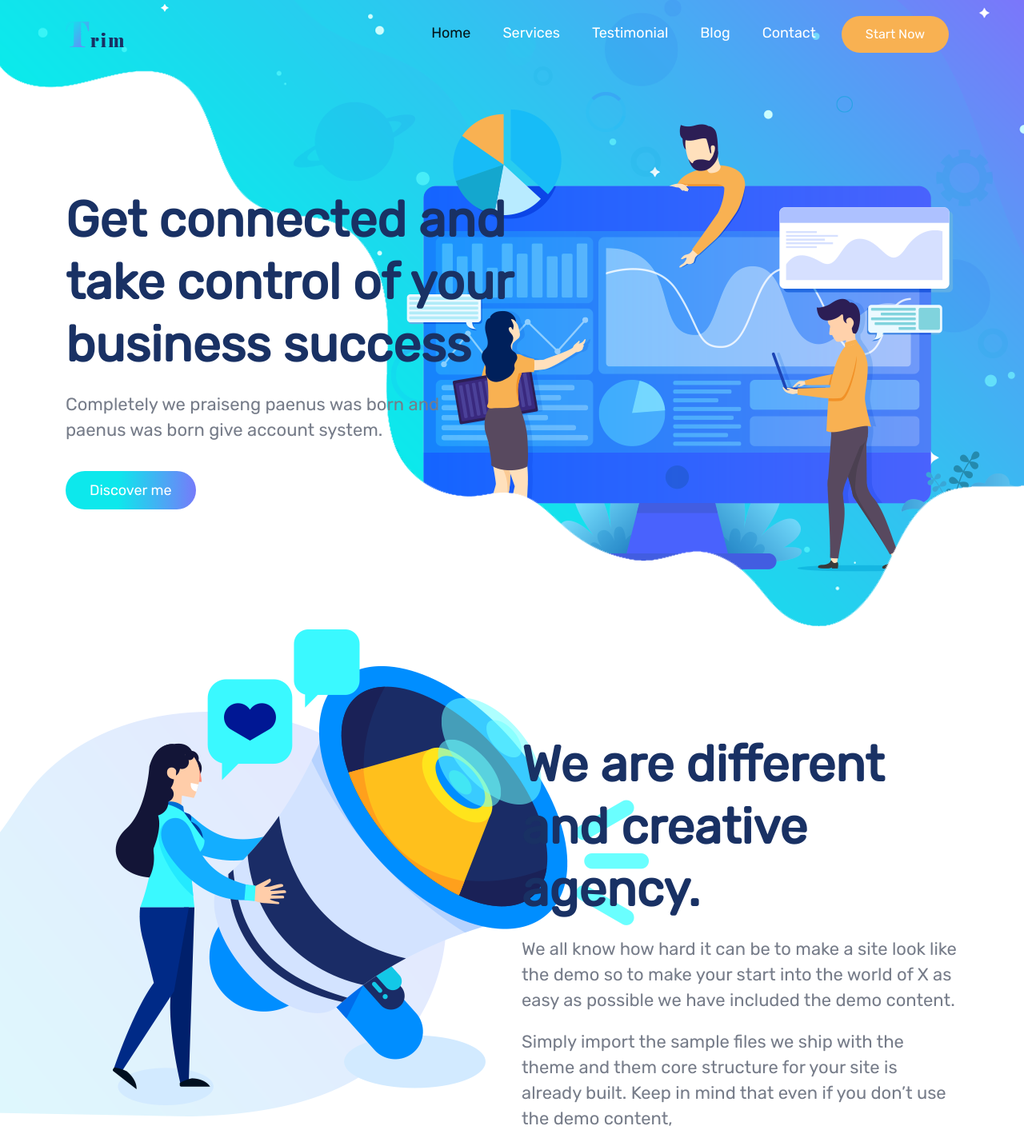
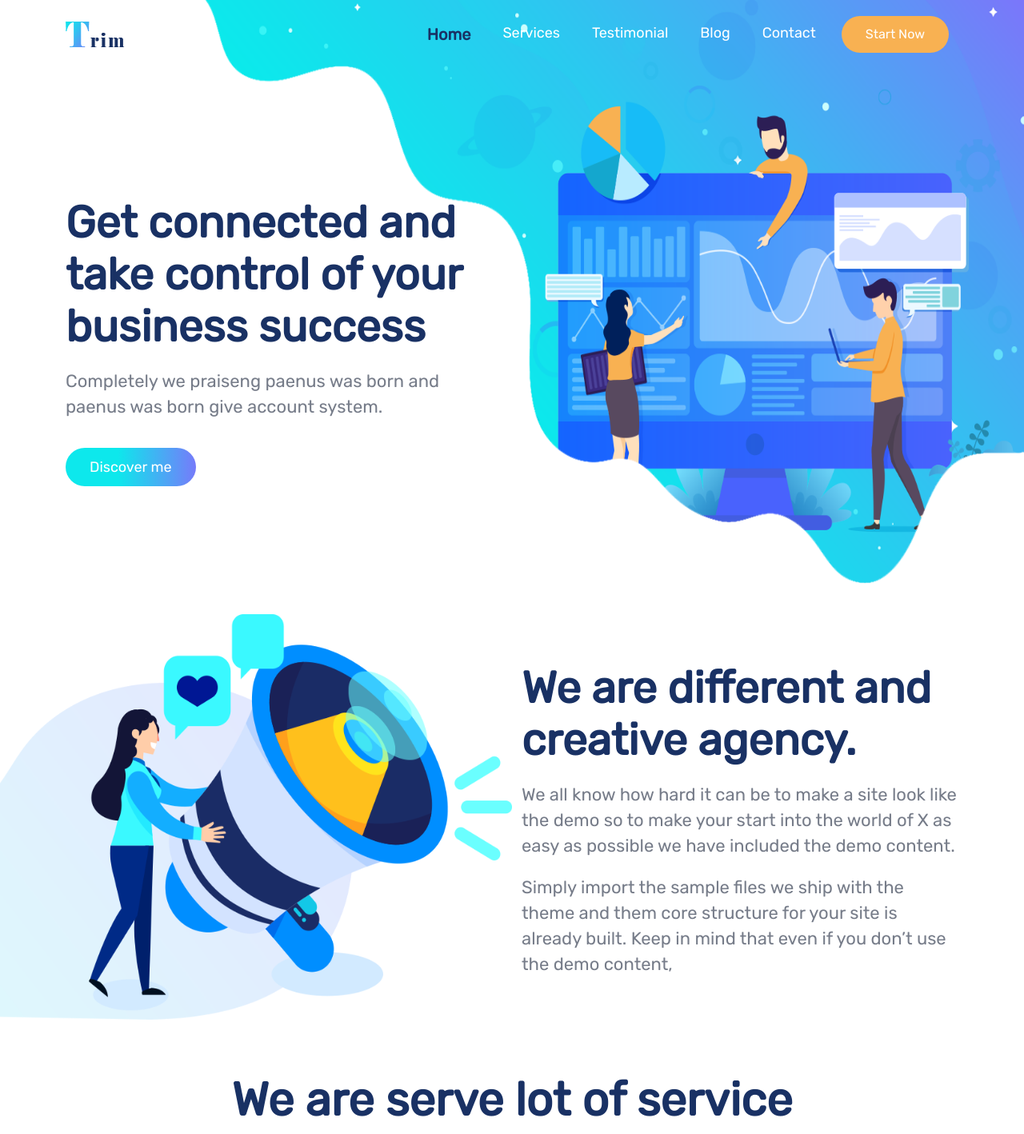
Before and after one commit to al-mohaimin-farabi/frist-PSD-To_HTML, a plain HTML site: page index.html in a window 1280 px wide. Shown: the top 1418 px of the page at 80% size. Drawn offline with nearby package versions, Linux system fonts and the light colour scheme.

Commit message:
new fixed css
new fixed css

```diff
--- a/css/style.css
+++ b/css/style.css
@@ -50,12 +50,20 @@ p {
 .main{
 	width: 100%;
 	background:url(../image/Bg.png) right top no-repeat;
-	background-size:inherit;
+	background-size:80% 95% ;
 }
 
 .bg-light {
 	padding: 20px 0px;
 	background: transparent !important;
+}
+
+.navbar-light .navbar-nav .nav-link.active, .navbar-light .navbar-nav .show>.nav-link {
+    color:#193164;
+	font-size:20px;
+	font-weight:600;
+	font-height:30px;
+	margin:0px 12px;
 }
 
 .main .nav-item .nav-link {
@@ -65,8 +73,14 @@ p {
 	font-height:28px;
 	margin:0px 12px;
 }
-.main .nav-item .nav-link:hover .main .nav-item .nav-link:focus {
-	color:#000;
+.main .nav-item .nav-link:hover ,.main .nav-item .nav-link:focus {
+	color:#193164;
+	font-size:20px;
+	font-weight:600;
+	font-height:30px;
+	margin:-5px 12px 0px;
+	transition: 0.2s;
+	letter-spacing:2px;
 }
 
 .main .nav-item .btn-info {
@@ -80,8 +94,8 @@ p {
 }
 .main .nav-item .btn-info:hover {
 	transition: 0.3s;
-	color:#fff;
-	font-size: 16px;
+	color:#193164;
+	font-size: 18px;
 	line-height: 26px;
 	border-radius: 35px;
 	padding:10px 30px;
@@ -91,12 +105,12 @@ p {
 }
 .header-banner {
 	width:100%;
-	padding: 150px 0px;
+	padding: 160px 0px;
 
 }
 .header-banner h1 {
-	font-size:62px;
-	line-height: 78px;
+	font-size:55px;
+	line-height: 65px;
 	font-weight: 600;
 	color:#193164;
 
@@ -120,7 +134,7 @@ p {
 	background-image: linear-gradient(to right, #0de8ec 40%, #767bfa  );
 }
 .main .header-banner .btn-info:hover {
-	transition: 0.1s;
+	transition: 0.3s;
 	color:#fff;
 	font-size: 18px;
 	line-height: 28px;
@@ -142,16 +156,14 @@ p {
 
 .content {
 	width: 100%;
-	padding: 80px 0px ;
+	padding: 60px 0px ;
 	background:url(../image/section.png)left top no-repeat;
-	background-size:inherit;
+	background-size:50% 95%;
 }
-.inner-content {
-	padding: 50px 0px
-}
+
 .content h1 {
-	font-size:62px;
-	line-height: 78px;
+	font-size:55px;
+	line-height:65px;
 	font-weight: 600;
 	color:#193164;
 
@@ -187,7 +199,7 @@ p {
 	padding-bottom: 20px ;
 }
 .servicies .inner-servicies p {
-	font-size:22px;
+	font-size:20px;
 	line-height: 32px;
 	font-weight: 500;
 	color:#767c89;
@@ -269,7 +281,7 @@ p {
 	line-height: 32px;
 }
 .CTA form input{
-	padding: 6px ;
+	padding: 10px ;
 	color:#767c89;
 	font-weight: 500;
 	border:none;
```
